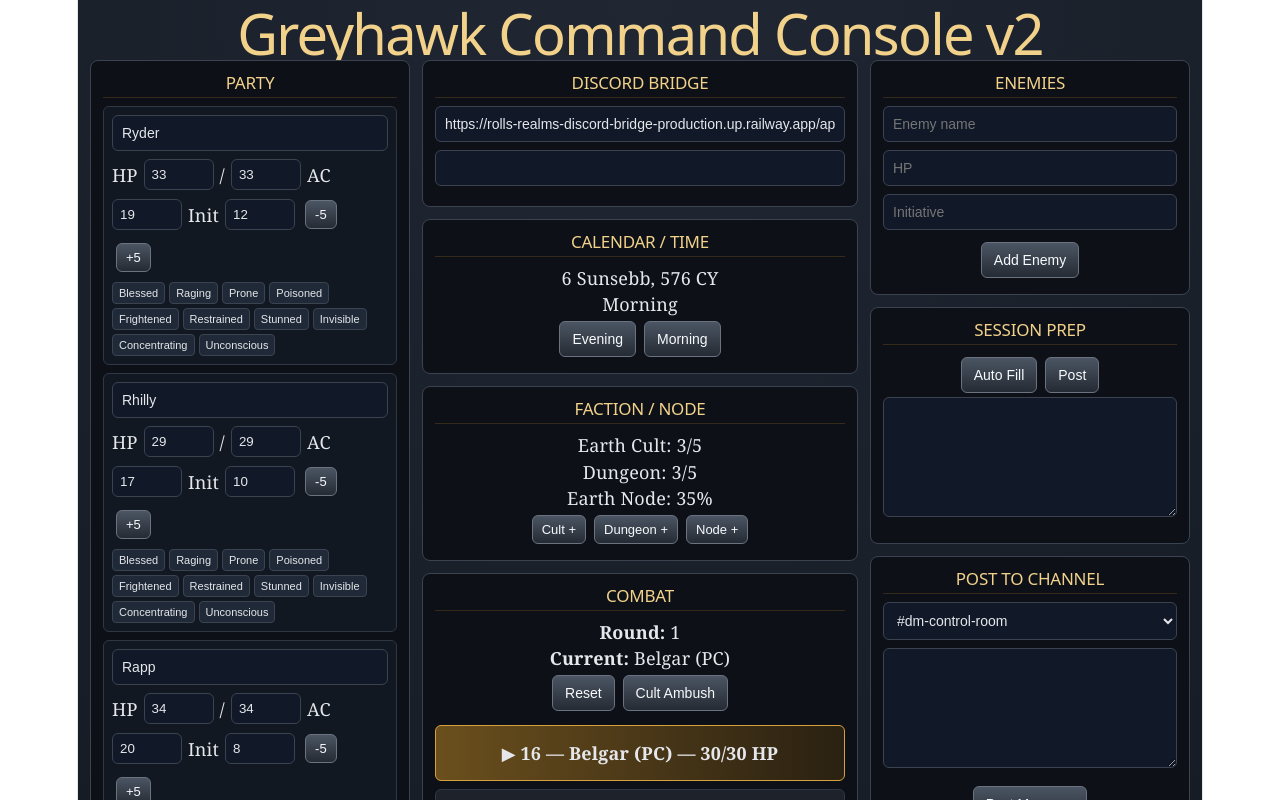
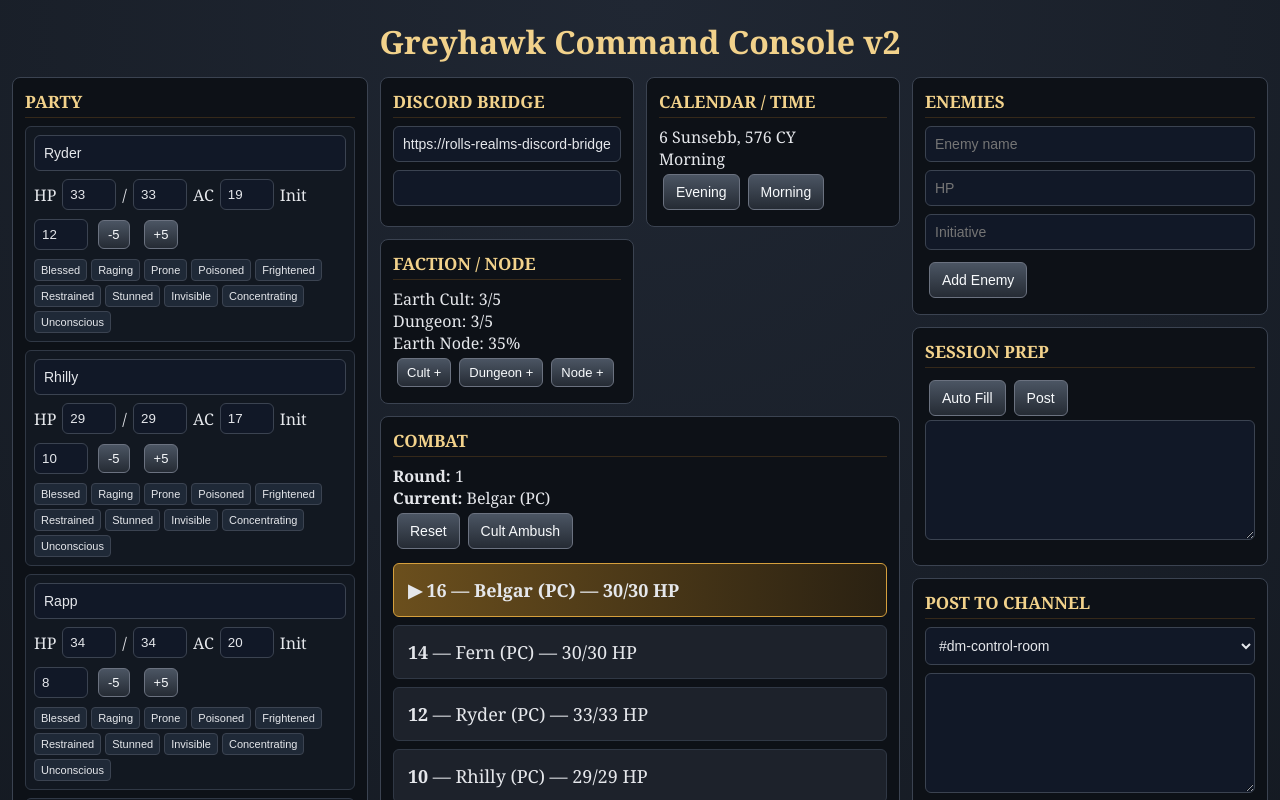
Before and after one commit to hahnfahn-web/greyhawk-console, a React (Vite) app: page / in a window 1280 px wide. Shown: the top 800 px of the page. Built offline with nearby package versions, Linux system fonts and the light colour scheme.

Commit message:
Fix desktop full width layout

```diff
--- a/src/App.jsx
+++ b/src/App.jsx
@@ -675,7 +675,8 @@ function NpcPanel({ npcs, npcForm, setNpcForm, addNpc, removeNpc }) {
 
 const pageStyle = {
   minHeight: "100vh",
-  width: "100%",
+  width: "100vw",
+  maxWidth: "100vw",
   overflowX: "hidden",
   background: "radial-gradient(circle at top,#202733,#0b0f14)",
   color: "#e5e7eb",
@@ -692,7 +693,7 @@ const titleStyle = {
 
 const desktopGridStyle = {
   display: "grid",
-  gridTemplateColumns: "320px 1fr 320px",
+  gridTemplateColumns: "minmax(340px, 420px) minmax(520px, 1fr) minmax(340px, 420px)",
   gridTemplateRows: "auto 1fr 180px",
   gridTemplateAreas: `
     "left top right"
@@ -700,6 +701,8 @@ const desktopGridStyle = {
     "bottom bottom bottom"
   `,
   gap: 12,
+  width: "100%",
+  maxWidth: "100%",
   minHeight: "calc(100vh - 80px)",
 };
 
--- a/src/index.css
+++ b/src/index.css
@@ -1,111 +1,15 @@
-:root {
-  --text: #6b6375;
-  --text-h: #08060d;
-  --bg: #fff;
-  --border: #e5e4e7;
-  --code-bg: #f4f3ec;
-  --accent: #aa3bff;
-  --accent-bg: rgba(170, 59, 255, 0.1);
-  --accent-border: rgba(170, 59, 255, 0.5);
-  --social-bg: rgba(244, 243, 236, 0.5);
-  --shadow:
-    rgba(0, 0, 0, 0.1) 0 10px 15px -3px, rgba(0, 0, 0, 0.05) 0 4px 6px -2px;
-
-  --sans: system-ui, 'Segoe UI', Roboto, sans-serif;
-  --heading: system-ui, 'Segoe UI', Roboto, sans-serif;
-  --mono: ui-monospace, Consolas, monospace;
-
-  font: 18px/145% var(--sans);
-  letter-spacing: 0.18px;
-  color-scheme: light dark;
-  color: var(--text);
-  background: var(--bg);
-  font-synthesis: none;
-  text-rendering: optimizeLegibility;
-  -webkit-font-smoothing: antialiased;
-  -moz-osx-font-smoothing: grayscale;
-
-  @media (max-width: 1024px) {
-    font-size: 16px;
-  }
+html,
+body,
+#root {
+  width: 100%;
+  min-width: 100%;
+  min-height: 100%;
+  margin: 0;
+  padding: 0;
+  background: #0b0f14;
+  overflow-x: hidden;
 }
 
-@media (prefers-color-scheme: dark) {
-  :root {
-    --text: #9ca3af;
-    --text-h: #f3f4f6;
-    --bg: #16171d;
-    --border: #2e303a;
-    --code-bg: #1f2028;
-    --accent: #c084fc;
-    --accent-bg: rgba(192, 132, 252, 0.15);
-    --accent-border: rgba(192, 132, 252, 0.5);
-    --social-bg: rgba(47, 48, 58, 0.5);
-    --shadow:
-      rgba(0, 0, 0, 0.4) 0 10px 15px -3px, rgba(0, 0, 0, 0.25) 0 4px 6px -2px;
-  }
-
-  #social .button-icon {
-    filter: invert(1) brightness(2);
-  }
-}
-
-body {
-  margin: 0;
-}
-
-#root {
-  width: 1126px;
-  max-width: 100%;
-  margin: 0 auto;
-  text-align: center;
-  border-inline: 1px solid var(--border);
-  min-height: 100svh;
-  display: flex;
-  flex-direction: column;
+* {
   box-sizing: border-box;
 }
-
-h1,
-h2 {
-  font-family: var(--heading);
-  font-weight: 500;
-  color: var(--text-h);
-}
-
-h1 {
-  font-size: 56px;
-  letter-spacing: -1.68px;
-  margin: 32px 0;
-  @media (max-width: 1024px) {
-    font-size: 36px;
-    margin: 20px 0;
-  }
-}
-h2 {
-  font-size: 24px;
-  line-height: 118%;
-  letter-spacing: -0.24px;
-  margin: 0 0 8px;
-  @media (max-width: 1024px) {
-    font-size: 20px;
-  }
-}
-p {
-  margin: 0;
-}
-
-code,
-.counter {
-  font-family: var(--mono);
-  display: inline-flex;
-  border-radius: 4px;
-  color: var(--text-h);
-}
-
-code {
-  font-size: 15px;
-  line-height: 135%;
-  padding: 4px 8px;
-  background: var(--code-bg);
-}
```
